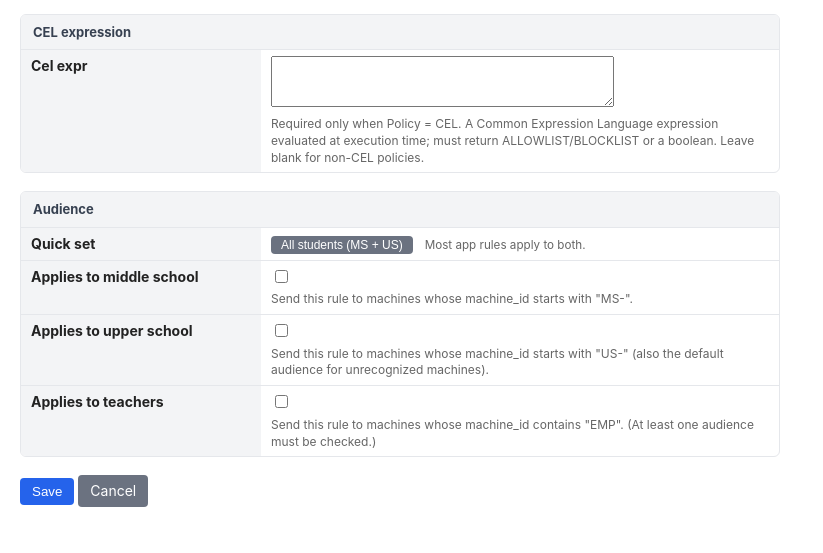
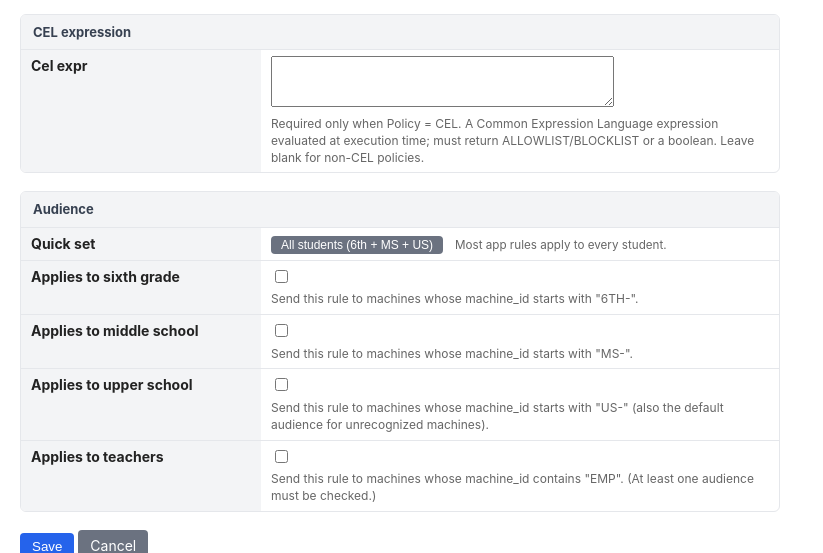
Before and after one commit to dcanora-lhps/elf, a Django app: page /rules/new/ in a window 1280 px wide. Shown: the part 978-1531 px from the top of the page, without its empty margins (0-823 px from the left). Before the commit the page ends 1485 px from the top, so only its background shows below. Run offline with Django 5.2, Linux system fonts and the light colour scheme; the visitor is signed in with stand-in values (Sample User, id 1).

Commit message:
Add 6th grade audience for 6TH- machines
6TH- machine IDs route to a new sixth_grade audience with its own rule
flag (starting empty) and client mode override, seeded to MONITOR so an
empty ruleset can't inherit a Lockdown default. The "All students"
quick-set and "Any student" filter now include 6th grade.

Co-Authored-By: Claude Opus 5.5 <noreply@anthropic.com>

```diff
--- a/app/admin.py
+++ b/app/admin.py
@@ -30,6 +30,7 @@ class RuleAdmin(admin.ModelAdmin):
         "identifier",
         "rule_type",
         "policy",
+        "applies_to_sixth_grade",
         "applies_to_middle_school",
         "applies_to_upper_school",
         "applies_to_teachers",
@@ -38,6 +39,7 @@ class RuleAdmin(admin.ModelAdmin):
     list_filter = (
         "rule_type",
         "policy",
+        "applies_to_sixth_grade",
         "applies_to_middle_school",
         "applies_to_upper_school",
         "applies_to_teachers",
--- a/app/forms.py
+++ b/app/forms.py
@@ -8,6 +8,7 @@ class ServerSettingsForm(forms.ModelForm):
         model = ServerSettings
         fields = [
             "default_client_mode",
+            "sixth_grade_client_mode",
             "middle_school_client_mode",
             "upper_school_client_mode",
             "teacher_client_mode",
@@ -30,6 +31,7 @@ class ServerSettingsForm(forms.ModelForm):
         (
             "Per-audience client mode (blank = use global default)",
             (
+                "sixth_grade_client_mode",
                 "middle_school_client_mode",
                 "upper_school_client_mode",
                 "teacher_client_mode",
@@ -83,6 +85,7 @@ class RuleForm(forms.ModelForm):
             "custom_url",
             "notification_app_name",
             "cel_expr",
+            "applies_to_sixth_grade",
             "applies_to_middle_school",
             "applies_to_upper_school",
             "applies_to_teachers",
@@ -113,7 +116,12 @@ class RuleForm(forms.ModelForm):
         ("CEL expression", ("cel_expr",)),
         (
             "Audience",
-            ("applies_to_middle_school", "applies_to_upper_school", "applies_to_teachers"),
+            (
+                "applies_to_sixth_grade",
+                "applies_to_middle_school",
+                "applies_to_upper_school",
+                "applies_to_teachers",
+            ),
         ),
     )
 
@@ -125,12 +133,14 @@ class RuleForm(forms.ModelForm):
     def clean(self):
         cleaned = super().clean()
         if not (
-            cleaned.get("applies_to_middle_school")
+            cleaned.get("applies_to_sixth_grade")
+            or cleaned.get("applies_to_middle_school")
             or cleaned.get("applies_to_upper_school")
             or cleaned.get("applies_to_teachers")
         ):
             raise forms.ValidationError(
-                "Rule must apply to at least one audience (Middle School, Upper School, or Teachers)."
+                "Rule must apply to at least one audience "
+                "(6th Grade, Middle School, Upper School, or Teachers)."
             )
         if cleaned.get("policy") == Policy.CEL and not cleaned.get("cel_expr"):
             self.add_error("cel_expr", "Required when policy is CEL.")
@@ -168,11 +178,12 @@ class EventFilterForm(forms.Form):
 
 RULE_AUDIENCE_CHOICES = [
     ("", "Any"),
+    ("sixth_grade", "6th Grade"),
     ("middle_school", "Middle School"),
     ("upper_school", "Upper School"),
     ("teachers", "Teachers"),
-    ("any_student", "Any student (MS or US)"),
-    ("all", "All three audiences"),
+    ("any_student", "Any student (6th, MS or US)"),
+    ("all", "All four audiences"),
 ]
 
 
--- a/app/sync.py
+++ b/app/sync.py
@@ -63,6 +63,7 @@ def _track_unknown(machine_id):
 
 
 _AUDIENCE_CLIENT_MODE_FIELDS = {
+    Audience.SIXTH_GRADE: "sixth_grade_client_mode",
     Audience.MIDDLE_SCHOOL: "middle_school_client_mode",
     Audience.UPPER_SCHOOL: "upper_school_client_mode",
     Audience.TEACHER: "teacher_client_mode",
--- a/app/views.py
+++ b/app/views.py
@@ -61,9 +61,10 @@ def dashboard(request):
         .order_by("-count", "-last_seen")
     )
 
-    # Four filtered counts in a single scan instead of four round trips.
+    # Five filtered counts in a single scan instead of five round trips.
     rule_counts = Rule.objects.aggregate(
         total=Count("id"),
+        sixth_grade=Count("id", filter=Q(applies_to_sixth_grade=True)),
         middle_school=Count("id", filter=Q(applies_to_middle_school=True)),
         upper_school=Count("id", filter=Q(applies_to_upper_school=True)),
         teachers=Count("id", filter=Q(applies_to_teachers=True)),
@@ -72,6 +73,7 @@ def dashboard(request):
     ctx = {
         "rule_count": rule_counts["total"],
         "rules_teachers": rule_counts["teachers"],
+        "rules_sixth_grade": rule_counts["sixth_grade"],
         "rules_middle_school": rule_counts["middle_school"],
         "rules_upper_school": rule_counts["upper_school"],
         "blocks_24h": sum(g["count"] for g in blocked_groups),
@@ -147,7 +149,9 @@ class RuleListView(LoginRequiredMixin, ListView):
             if d.get("policy"):
                 qs = qs.filter(policy=d["policy"])
             aud = d.get("audience")
-            if aud == "middle_school":
+            if aud == "sixth_grade":
+                qs = qs.filter(applies_to_sixth_grade=True)
+            elif aud == "middle_school":
                 qs = qs.filter(applies_to_middle_school=True)
             elif aud == "upper_school":
                 qs = qs.filter(applies_to_upper_school=True)
@@ -155,10 +159,13 @@ class RuleListView(LoginRequiredMixin, ListView):
                 qs = qs.filter(applies_to_teachers=True)
             elif aud == "any_student":
                 qs = qs.filter(
-                    Q(applies_to_middle_school=True) | Q(applies_to_upper_school=True)
+                    Q(applies_to_sixth_grade=True)
+                    | Q(applies_to_middle_school=True)
+                    | Q(applies_to_upper_school=True)
                 )
             elif aud == "all":
                 qs = qs.filter(
+                    applies_to_sixth_grade=True,
                     applies_to_middle_school=True,
                     applies_to_upper_school=True,
                     applies_to_teachers=True,
@@ -357,6 +364,7 @@ def _covered_by_rule_q():
     for r in Rule.objects.all().only(
         "rule_type",
         "identifier",
+        "applies_to_sixth_grade",
         "applies_to_middle_school",
         "applies_to_upper_school",
         "applies_to_teachers",
@@ -365,6 +373,8 @@ def _covered_by_rule_q():
         if not field or not r.identifier:
             continue
         audiences = []
+        if r.applies_to_sixth_grade:
+            audiences.append(Audience.SIXTH_GRADE)
         if r.applies_to_middle_school:
             audiences.append(Audience.MIDDLE_SCHOOL)
         if r.applies_to_upper_school:
@@ -586,6 +596,7 @@ def machine_detail(request, machine_id):
     server_settings = ServerSettings.get()
     machine_audience = machine.audience if machine else audience_for(machine_id)
     audience_field = {
+        Audience.SIXTH_GRADE: "sixth_grade_client_mode",
         Audience.MIDDLE_SCHOOL: "middle_school_client_mode",
         Audience.UPPER_SCHOOL: "upper_school_client_mode",
         Audience.TEACHER: "teacher_client_mode",
--- a/templates/base.html
+++ b/templates/base.html
@@ -27,6 +27,7 @@
   .btn.secondary { background: #6b7280; }
   .pill { display: inline-block; padding: 1px 8px; border-radius: 10px; font-size: 11px; background: #e5e7eb; }
   .pill.teacher { background: #dcfce7; color: #166534; }
+  .pill.sixth_grade { background: #ffedd5; color: #9a3412; }
   .pill.middle_school { background: #dbeafe; color: #1e3a8a; }
   .pill.upper_school { background: #ede9fe; color: #5b21b6; }
   .pill.student { background: #dbeafe; color: #1e3a8a; }
--- a/templates/dashboard.html
+++ b/templates/dashboard.html
@@ -11,6 +11,7 @@
 <h1>Dashboard</h1>
 <div class="stat-grid">
   <div class="stat"><div class="n">{{ rule_count }}</div><div class="l">Rules total</div></div>
+  <div class="stat"><div class="n">{{ rules_sixth_grade }}</div><div class="l">Apply to 6th grade</div></div>
   <div class="stat"><div class="n">{{ rules_middle_school }}</div><div class="l">Apply to middle school</div></div>
   <div class="stat"><div class="n">{{ rules_upper_school }}</div><div class="l">Apply to upper school</div></div>
   <div class="stat"><div class="n">{{ rules_teachers }}</div><div class="l">Apply to teachers</div></div>
--- a/templates/rules/confirm_delete.html
+++ b/templates/rules/confirm_delete.html
@@ -7,6 +7,7 @@
   <dt>Identifier</dt><dd class="mono">{{ object.identifier }}</dd>
   <dt>Type</dt><dd>{{ object.rule_type }}</dd>
   <dt>Policy</dt><dd>{{ object.policy }}</dd>
+  <dt>6th grade</dt><dd>{{ object.applies_to_sixth_grade|yesno }}</dd>
   <dt>Middle school</dt><dd>{{ object.applies_to_middle_school|yesno }}</dd>
   <dt>Upper school</dt><dd>{{ object.applies_to_upper_school|yesno }}</dd>
   <dt>Teachers</dt><dd>{{ object.applies_to_teachers|yesno }}</dd>
--- a/templates/rules/form.html
+++ b/templates/rules/form.html
@@ -14,8 +14,8 @@
     <tr>
       <th style="width: 220px;">Quick set</th>
       <td>
-        <button type="button" class="btn secondary" id="audience-all-students" style="padding:2px 10px;font-size:12px;">All students (MS + US)</button>
-        <small style="color:#666;margin-left:8px;">Most app rules apply to both.</small>
+        <button type="button" class="btn secondary" id="audience-all-students" style="padding:2px 10px;font-size:12px;">All students (6th + MS + US)</button>
+        <small style="color:#666;margin-left:8px;">Most app rules apply to every student.</small>
       </td>
     </tr>
     {% endif %}
@@ -44,8 +44,10 @@
   var btn = document.getElementById("audience-all-students");
   if (!btn) return;
   btn.addEventListener("click", function () {
+    var sixth = document.getElementById("id_applies_to_sixth_grade");
     var ms = document.getElementById("id_applies_to_middle_school");
     var us = document.getElementById("id_applies_to_upper_school");
+    if (sixth) sixth.checked = true;
     if (ms) ms.checked = true;
     if (us) us.checked = true;
   });
--- a/templates/rules/list.html
+++ b/templates/rules/list.html
@@ -24,6 +24,7 @@
   <th>Identifier</th>
   <th><a class="sortable" href="?sort={% if cs == 'rule_type' %}-rule_type{% else %}rule_type{% endif %}{% if filters_querystring %}&{{ filters_querystring }}{% endif %}">Type{% if cs == 'rule_type' %} ▲{% elif cs == '-rule_type' %} ▼{% endif %}</a></th>
   <th><a class="sortable" href="?sort={% if cs == 'policy' %}-policy{% else %}policy{% endif %}{% if filters_querystring %}&{{ filters_querystring }}{% endif %}">Policy{% if cs == 'policy' %} ▲{% elif cs == '-policy' %} ▼{% endif %}</a></th>
+  <th>6th</th>
   <th>MS</th>
   <th>US</th>
   <th>Teachers</th>
@@ -45,6 +46,7 @@
   </td>
   <td>{{ rule.rule_type }}</td>
   <td>{% if rule.policy|slice:":5" == "BLOCK" or rule.policy == "SILENT_BLOCKLIST" %}<span class="pill block">{{ rule.policy }}</span>{% elif rule.policy|slice:":5" == "ALLOW" %}<span class="pill allow">{{ rule.policy }}</span>{% else %}<span class="pill">{{ rule.policy }}</span>{% endif %}</td>
+  <td>{% if rule.applies_to_sixth_grade %}<span class="pill sixth_grade">yes</span>{% else %}—{% endif %}</td>
   <td>{% if rule.applies_to_middle_school %}<span class="pill middle_school">yes</span>{% else %}—{% endif %}</td>
   <td>{% if rule.applies_to_upper_school %}<span class="pill upper_school">yes</span>{% else %}—{% endif %}</td>
   <td>{% if rule.applies_to_teachers %}<span class="pill teacher">yes</span>{% else %}—{% endif %}</td>
--- a/templates/unknown/list.html
+++ b/templates/unknown/list.html
@@ -2,7 +2,7 @@
 {% block title %}Unknown machines — elf{% endblock %}
 {% block content %}
 <h1>Unknown machines</h1>
-<p>Machines that have synced but whose <code>machine_id</code> contains no <code>EMP</code> and starts with neither <code>MS-</code> nor <code>US-</code>. They are treated as <strong>upper school</strong> by default (and receive the upper-school ruleset). This list is purely for admin triage — add notes if you want to remember who they belong to.</p>
+<p>Machines that have synced but whose <code>machine_id</code> contains no <code>EMP</code> and starts with none of <code>6TH-</code>, <code>MS-</code>, or <code>US-</code>. They are treated as <strong>upper school</strong> by default (and receive the upper-school ruleset). This list is purely for admin triage — add notes if you want to remember who they belong to.</p>
 
 {% if machines %}
 <table>
@@ -23,7 +23,7 @@
 {% else %}
 <div class="empty">
   <h3>No unknown machines</h3>
-  <p>Every machine that has synced uses a recognized <code>EMP</code>, <code>MS-</code>, or <code>US-</code> identifier.</p>
+  <p>Every machine that has synced uses a recognized <code>EMP</code>, <code>6TH-</code>, <code>MS-</code>, or <code>US-</code> identifier.</p>
 </div>
 {% endif %}
 {% endblock %}
```
Also changed, not shown: app/audience.py (+6 -3 lines), app/models.py (+19 -1 lines), app/tests.py (+48 -0 lines), app/migrations/0021_sixth_grade_audience.py (added).
